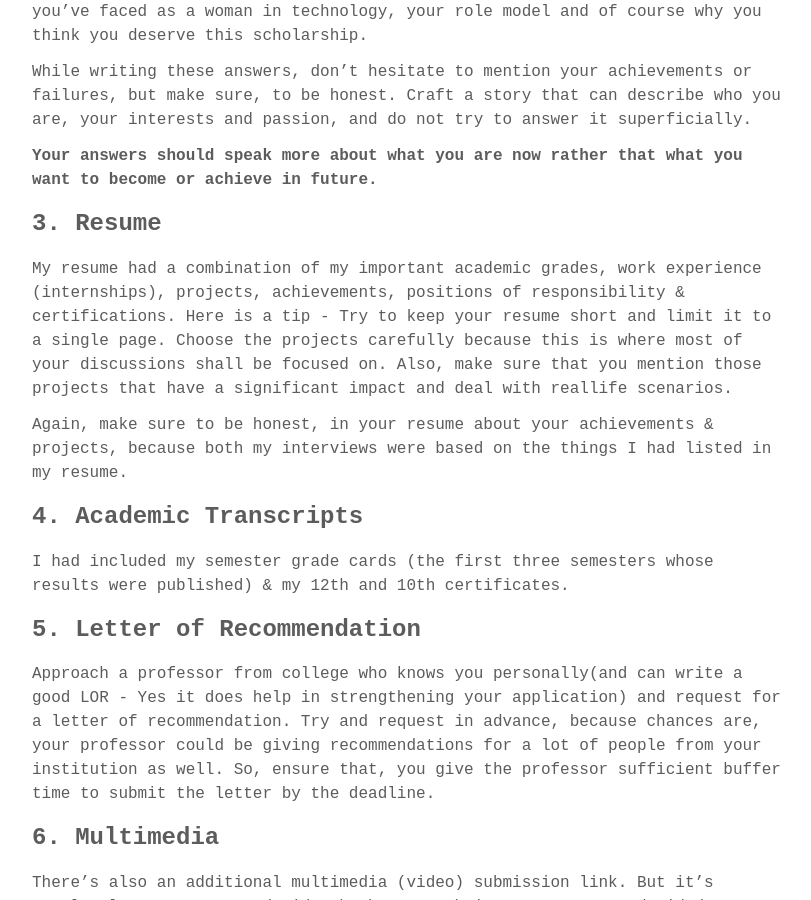
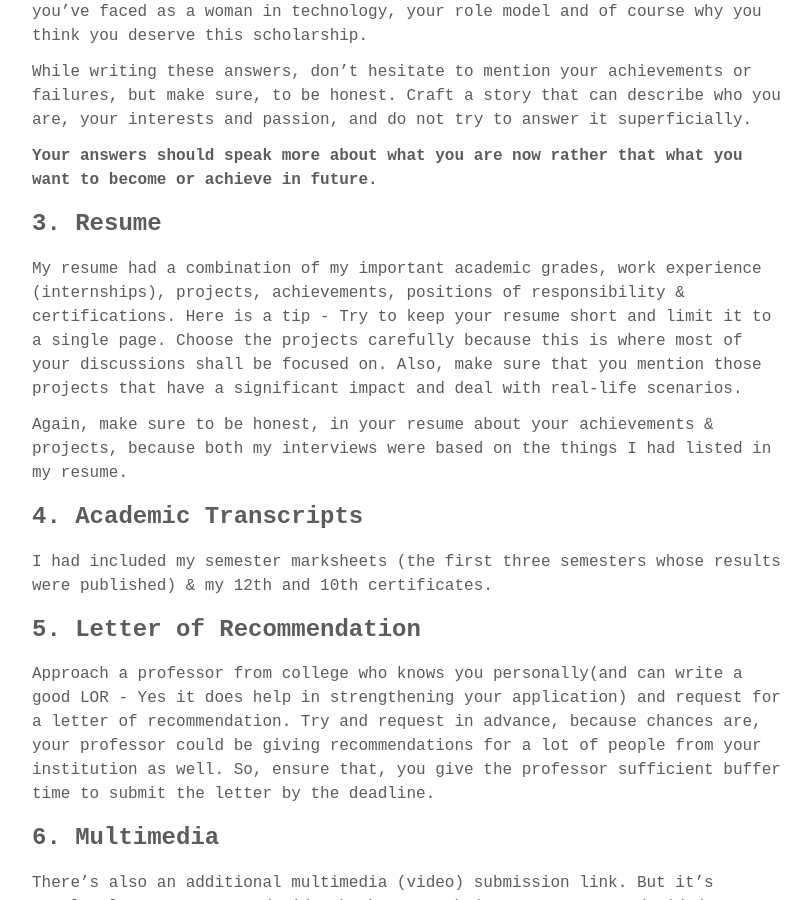
Before and after one commit to kritika-srivastava/Personal-Blog, a Jekyll site: the page built from _posts/2020-11-23-Adobewit-1.md, in a window 1280 px wide and 900 px high, scrolled down 1815 px. Shown: the whole window, without its empty margins (232-1043 px from the left). Built offline with Jekyll 4.4.1, drawn with Linux system fonts in a browser that asks for light colours; some web fonts are replaced; comment, search, counter and statistics services are not loaded; some of the changed text lies outside the part shown.

Commit message:
Adobe Interview

```diff
--- a/_posts/2020-11-23-Adobewit-1.md
+++ b/_posts/2020-11-23-Adobewit-1.md
@@ -47,13 +47,13 @@ While writing these answers, don’t hesitate to mention your achievements or fa
 
 ### 3. Resume
 
-My resume had a combination of my important academic grades, work experience (internships), projects, achievements, positions of responsibility & certifications. Here is a tip - Try to keep your resume short and limit it to a single page. Choose the projects carefully because this is where most of your discussions shall be focused on. Also, make sure that you mention those projects that have a significant impact and deal with reallife scenarios.
+My resume had a combination of my important academic grades, work experience (internships), projects, achievements, positions of responsibility & certifications. Here is a tip - Try to keep your resume short and limit it to a single page. Choose the projects carefully because this is where most of your discussions shall be focused on. Also, make sure that you mention those projects that have a significant impact and deal with real-life scenarios.
 
 Again, make sure to be honest, in your resume about your achievements & projects, because both my interviews were based on the things I had listed in my resume.
 
 ### 4. Academic Transcripts
 
-I had included my semester grade cards (the first three semesters whose results were published) & my 12th and 10th certificates.
+I had included my semester marksheets (the first three semesters whose results were published) & my 12th and 10th certificates.
 
 ### 5. Letter of Recommendation
 
```
Also changed, not shown: other parts of _posts/2020-11-23-Adobewit-1.md (+1 -1 lines), 2 other files.
